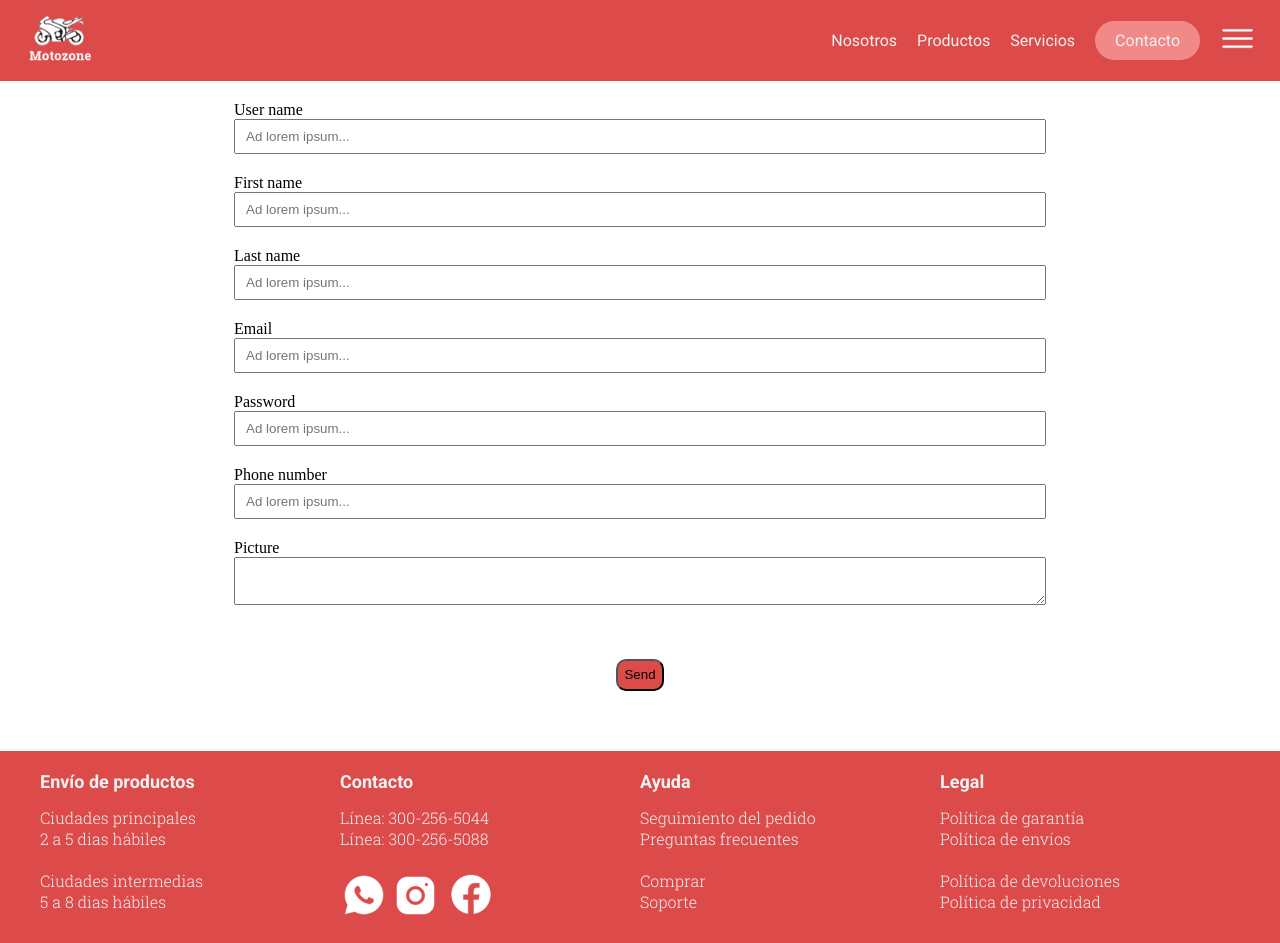
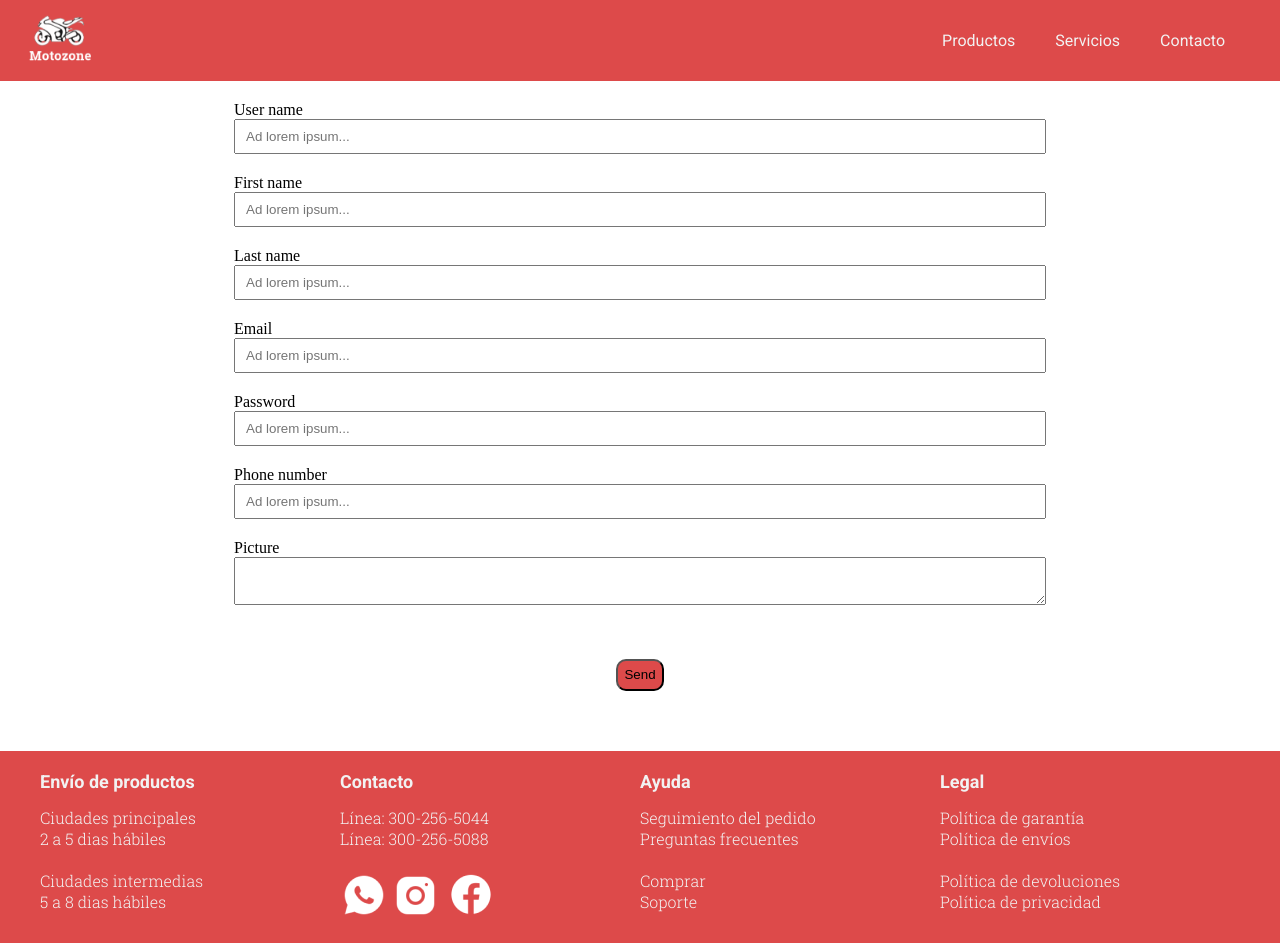
Before and after one commit to yeniffer8a/motorcycle-spare-parts, an Angular app: page /updateUser in a window 1280 px wide. Built offline with nearby package versions, Linux system fonts and the light colour scheme.

Commit message:
parte dinamica del header y menu hamburguesa lista

```diff
--- a/src/app/components/cards/cards.component.css
+++ b/src/app/components/cards/cards.component.css
@@ -39,7 +39,7 @@ a {
   .main-cards-button-container {
     margin: 15px;
   }
-  .main-cards-button-container button {
+  .main-cards-button-container a {
     background-color: #dd4a4a;
     color: white;
     width: 100%;
--- a/src/app/components/cards/cards.component.html
+++ b/src/app/components/cards/cards.component.html
@@ -1,14 +1,13 @@
-<a routerLink="/user"
-  ><div class="main-cards-container-2">
+
+  <div class="main-cards-container-2">
     <div class="main-cards-img-container">
       <img [src]="'http://localhost:3000/products/' + image" alt="" />
     </div>
     <div class="main-cards-text-container">
       <h3>{{ name }}</h3>
-      <h3>COP {{ price }}</h3>
+      <h3> COP {{ price }}</h3>
     </div>
     <div class="main-cards-button-container">
-      <!-- <button (click)="goToDetail('/user')"> Ver Producto</button> -->
+     <a routerLink="/user"> Ver detalles</a>
     </div>
   </div>
-</a>
--- a/src/app/components/cards/cards.component.ts
+++ b/src/app/components/cards/cards.component.ts
@@ -1,10 +1,10 @@
 import { Component, inject, OnInit, Input, signal, input } from '@angular/core';
-import { Router, RouterLinkWithHref } from '@angular/router';
+import { Router, RouterLinkWithHref, RouterLink } from '@angular/router';
 
 @Component({
   selector: 'app-cards',
   standalone: true,
-  imports: [RouterLinkWithHref],
+  imports: [RouterLinkWithHref, RouterLink],
   templateUrl: './cards.component.html',
   styleUrl: './cards.component.css',
 })
@@ -13,8 +13,8 @@ export class CardsComponent  {
   @Input() price = 0
   @Input() image = ''
 
-  // constructor (private router: Router){}
-  // goToDetail(pageName: string): void{
-  //   this.router.navigate(['${/user}'])
-  // }
+  constructor (private router: Router){}
+  goToDetail(pageName: string): void{
+    this.router.navigate(['${/user}'])
+  }
 }
--- a/src/app/components/header/header.component.css
+++ b/src/app/components/header/header.component.css
@@ -10,6 +10,9 @@ header {
   position: sticky;
   top: 0;
 }
+/* .header{
+  position: relative;
+} */
 .header-logo img {
   width: 70px;
 }
@@ -17,11 +20,9 @@ nav {
   display: flex;
   align-items: center;
 }
-.nav-bar {
-  display: flex;
-  margin-right: 20px;
-  gap: 20px;
-}
+/* .nav-bar {
+  display: none;
+} */
 .nav-cta a {
   background-color: var(--color-light-red);
   padding: 10px 20px;
@@ -31,8 +32,42 @@ nav {
   width: 35px;
 }
 
-@media screen and (max-width: 650px) {
-  .nav-bar {
+.nav-bar {
+  display: flex;
+  flex-direction: column;
+  /* padding: 20px; */
+  top: 100%;
+  left: 0;
+  width: 100%;
+  background-color: var(--color-red);
+  position: absolute;
+}
+
+.nav-bar a {
+  margin: 10px;
+  width: 100%;
+  border-bottom: 0.5px solid black;
+}
+.nav-bar.ocultar {
+  display: none;
+}
+
+@media screen and (min-width: 650px) {
+  .nav-menu img {
     display: none;
   }
+  .nav-bar a{
+    border: none;
+  }
+  .nav-bar {
+    display: flex;
+    flex-direction: row;
+    margin-right: 20px;
+    gap: 20px;
+    position: static;
+border-bottom: none;
+  }
+  .nav-bar.ocultar {
+    display: block;
+  }
 }
--- a/src/app/components/header/header.component.html
+++ b/src/app/components/header/header.component.html
@@ -3,16 +3,15 @@
     <img src="logo.png" alt="motozone logo" />
   </div>
   <nav>
-    <div class="nav-bar">
-      <a href="#">Nosotros</a>
+    <div class="nav-bar" [ngClass]="{'ocultar': activarMenu}">
+      <!-- <a href="#">Nosotros</a> -->
       <a href="#">Productos</a>
-      <a href="#">Servicios</a>
-      <div class="nav-cta">
-        <a href="#">Contacto</a>
-      </div>
+      <a href="#"(click)="iraSection('Servicios')">Servicios</a>
+
+      <a href="#">Contacto</a>
     </div>
     <div class="nav-menu">
-      <img src="menu.png" alt="hamburguer menu" />
+      <img src="menu.png" alt="hamburguer menu" (click)="toggleMenu()" />
     </div>
   </nav>
 </header>
--- a/src/app/components/header/header.component.ts
+++ b/src/app/components/header/header.component.ts
@@ -1,12 +1,25 @@
+import { CommonModule } from '@angular/common';
 import { Component } from '@angular/core';
 
 @Component({
   selector: 'app-header',
   standalone: true,
-  imports: [],
+  imports: [CommonModule],
   templateUrl: './header.component.html',
-  styleUrl: './header.component.css'
+  styleUrl: './header.component.css',
 })
 export class HeaderComponent {
+  activarMenu = false;
 
+  toggleMenu() {
+    this.activarMenu = !this.activarMenu
+  }
+  iraSection(section_id: string) {
+    // this.activarMenu = false;
+    const section = document.getElementById(section_id);
+    this.activarMenu = !this.activarMenu
+    if (section) {
+      section.scrollIntoView({ behavior: 'smooth' });
+    }
+  }
 }
--- a/src/app/pages/home/home.component.css
+++ b/src/app/pages/home/home.component.css
@@ -151,6 +151,7 @@ a {
   margin-bottom: 25px;
 }
 .flex-down {
+  margin-top: 25px;
   display: flex;
   justify-content: center;
 }
--- a/src/app/pages/home/home.component.html
+++ b/src/app/pages/home/home.component.html
@@ -34,7 +34,7 @@
 
   <!-- about us  -->
 
-  <section class="service_section">
+  <section class="service_section" id="Servicios">
     <article class="services_cards container"></article>
     <div class="services_cards-info">
       <h2>Nuestros Servicios</h2>
```
